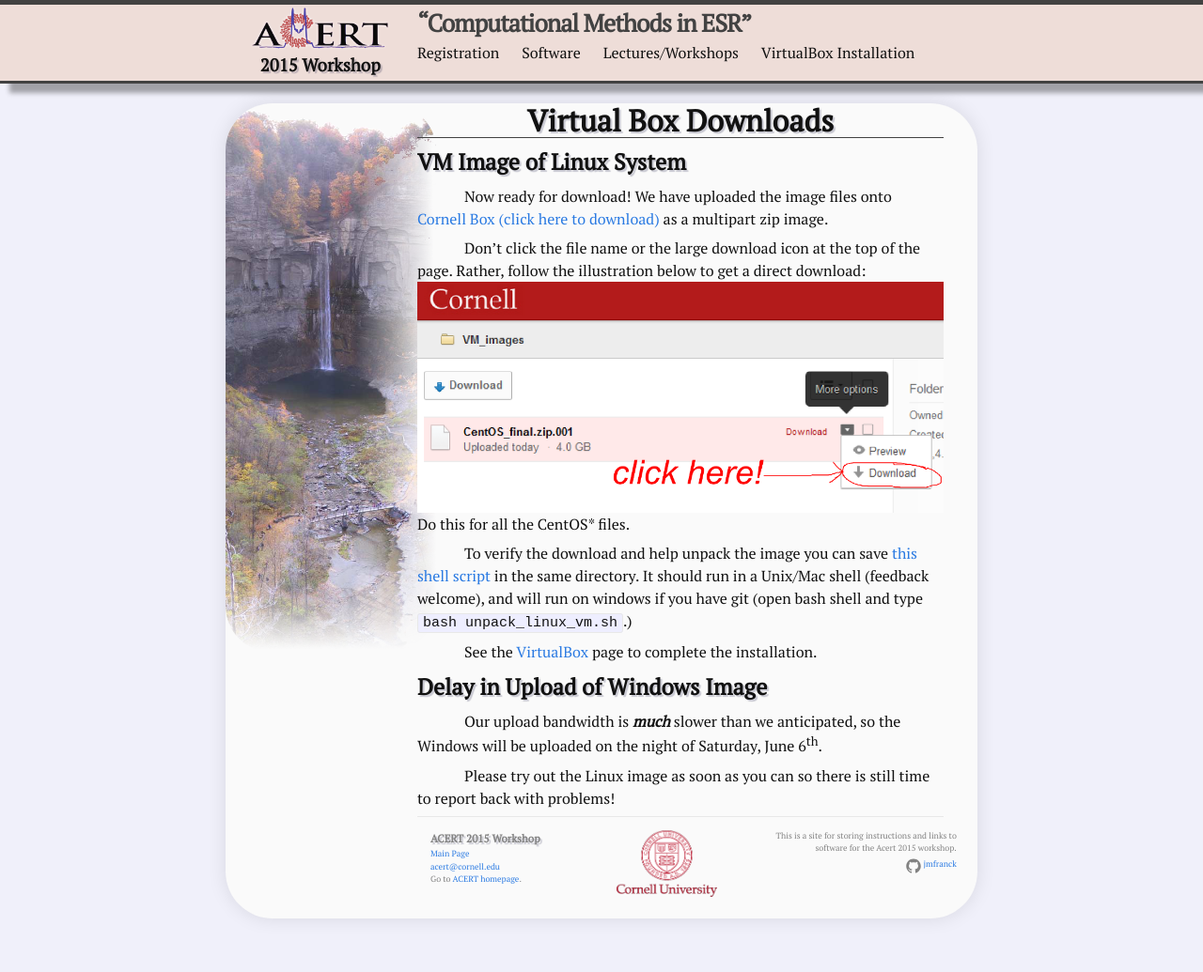
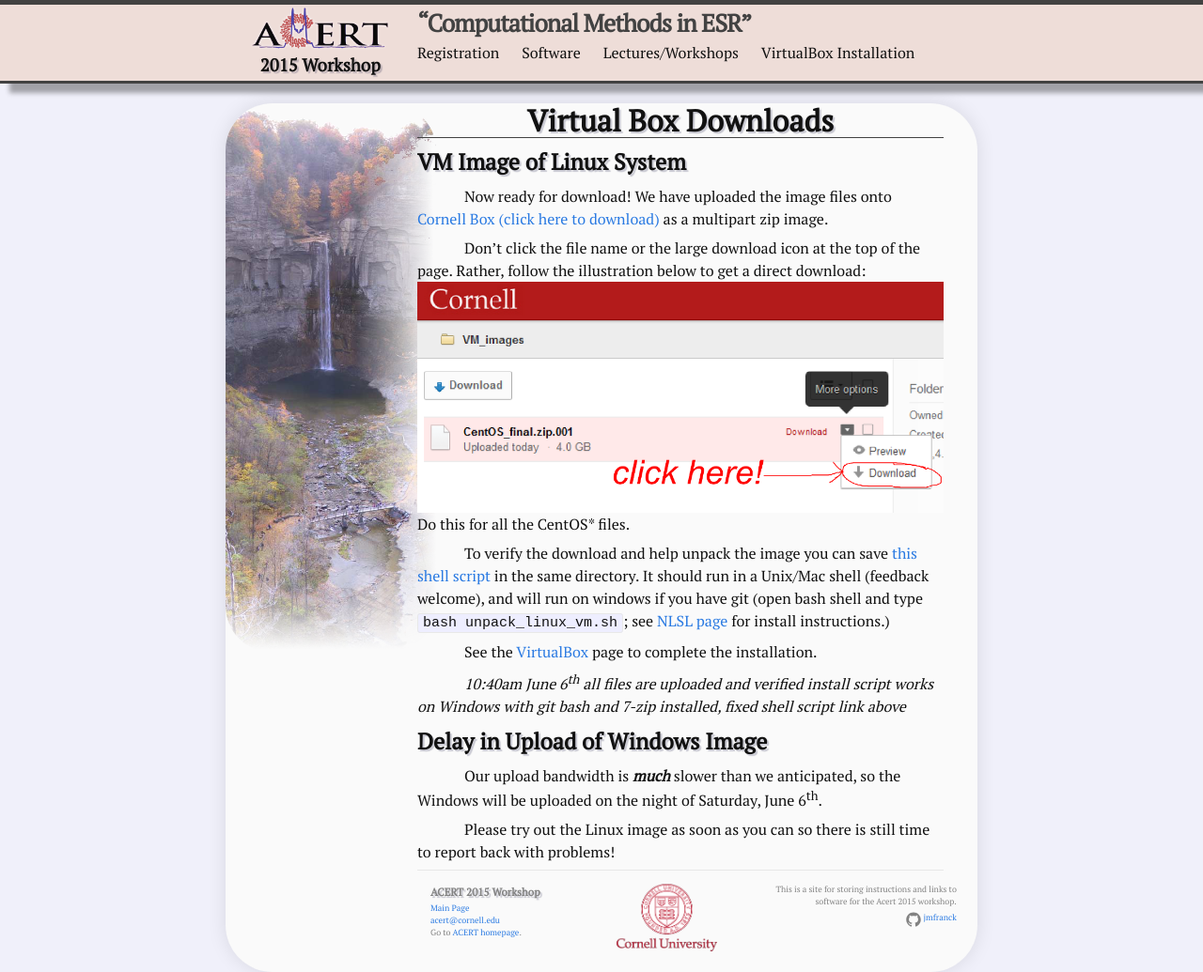
Before and after one commit to jmfranck/acert.github.io, a Jekyll site: the page built from VirtualBox/Downloads.md, in a window 1280 px wide and 1035 px high. Shown: the whole window at 94% size. Built offline with Jekyll 4.4.1, drawn with Linux system fonts in a browser that asks for light colours.

Commit message:
fixed the link

```diff
--- a/VirtualBox/Downloads.md
+++ b/VirtualBox/Downloads.md
@@ -13,9 +13,11 @@ Don't click the file name or the large download icon at the top of the page.  Ra
 ![]({{ site.url }}/assets/box_info.png)
 Do this for all the CentOS* files.
 
-To verify the download and help unpack the image you can save [this shell script]({{ site.url }}/assets/unpack_linux_vm.sh) in the same directory.  It should run in a Unix/Mac shell (feedback welcome), and will run on windows if you have git (open bash shell and type `bash unpack_linux_vm.sh`.)
+To verify the download and help unpack the image you can save [this shell script]({{ site.url }}/assets/unpack_linux_vm.sh) in the same directory.  It should run in a Unix/Mac shell (feedback welcome), and will run on windows if you have git (open bash shell and type `bash unpack_linux_vm.sh`; see [NLSL page]({{ site.url }}/Software/NLSL.html) for install instructions.)
 
 See the [VirtualBox]({{ site.url }}/VirtualBox.html) page to complete the installation.
+
+*10:40am June 6<sup>th</sup> all files are uploaded and verified install script works on Windows with git bash and 7-zip installed, fixed shell script link above*
 
 ## Delay in Upload of Windows Image
 
```
